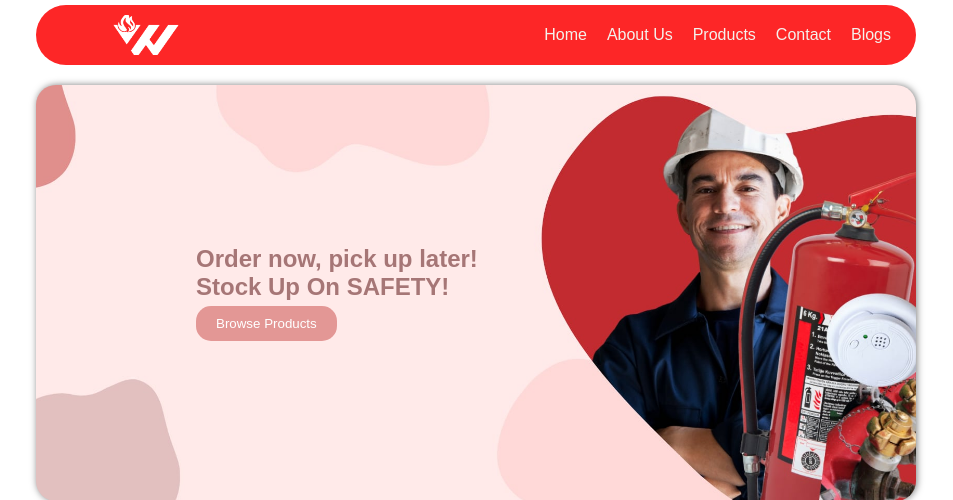
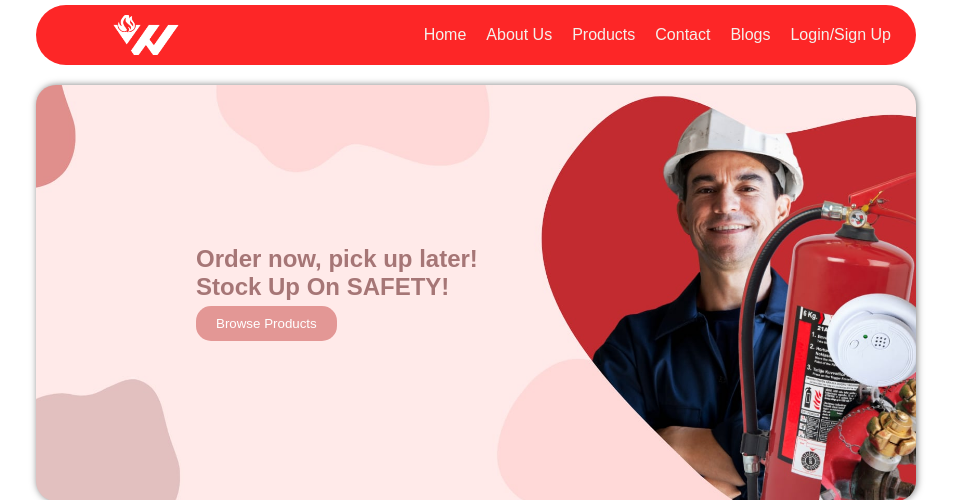
Before and after one commit to mansansei/weltzsite, a PHP site: page /SE2Website/Homepage.php in a window 1280 px wide. Shown: the top 500 px of the page, without its empty margins (164-1117 px from the left). Run offline with PHP 8.4, Linux system fonts and the light colour scheme.

Commit message:
added temporary login/signup links in homepage

```diff
--- a/Homepage.php
+++ b/Homepage.php
@@ -20,6 +20,7 @@
                 <a class="header__items" href="#">Products</a>
                 <a class="header__items" href="#">Contact</a>
                 <a class="header__items" href="#">Blogs</a>
+                <p><a class="header__items" href="Login.php">Login</a>/<a class="header__items" href="Signup.php">Sign Up</a></p>
             </div>
         </nav>
     </header>
```
